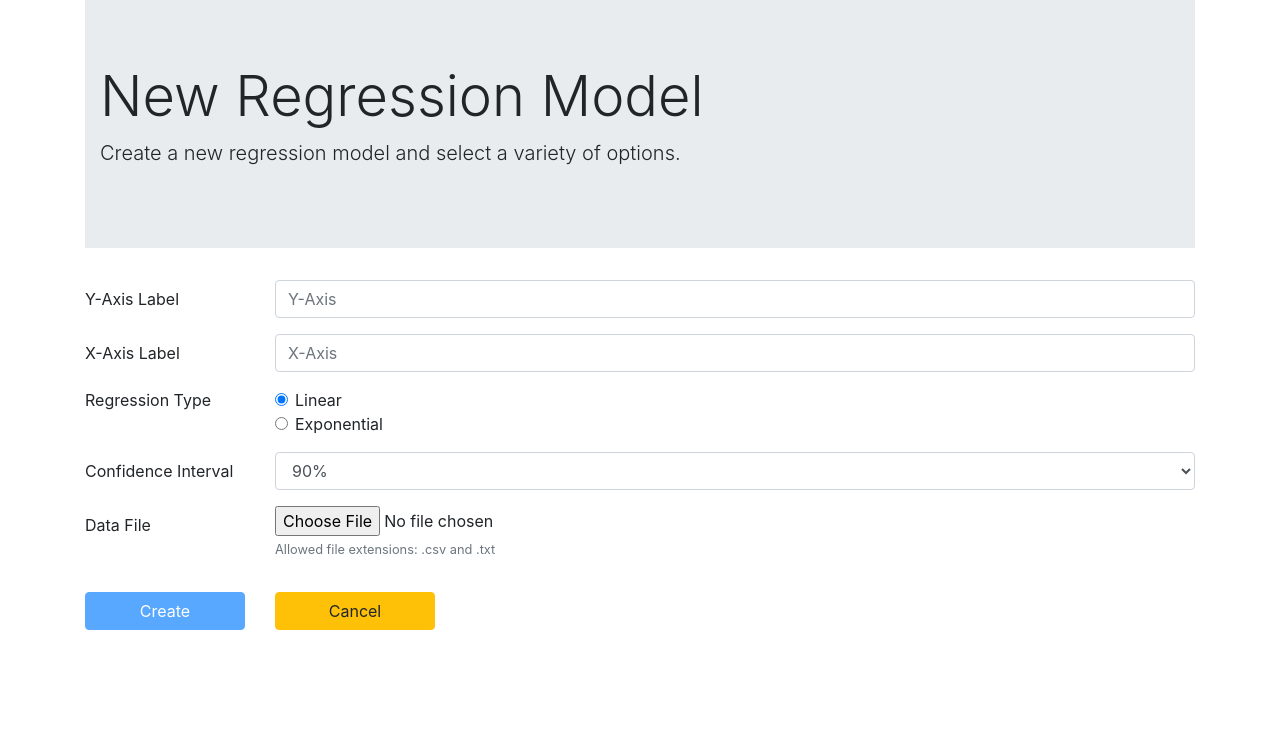
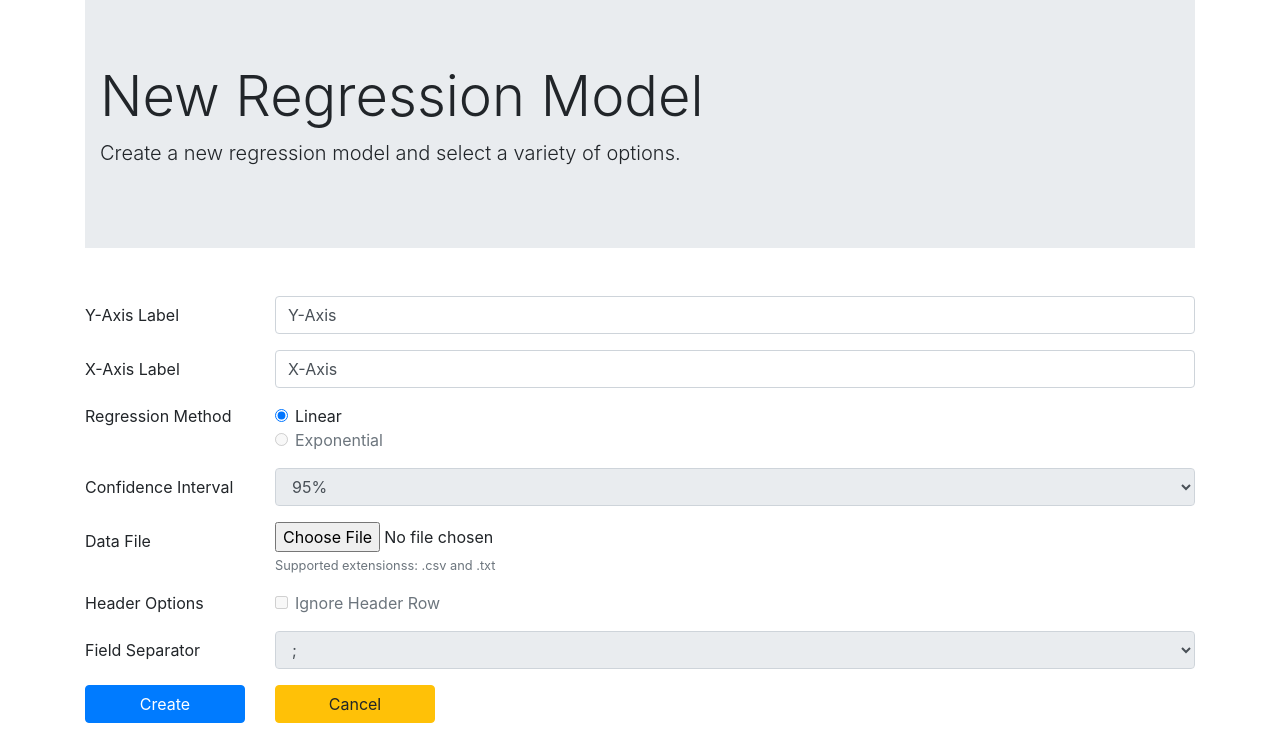
Before and after one commit to mmenschig/Flask-Regression, a Flask app: page /upload in a window 1280 px wide. Shown: the part 105-844 px from the top of the page. Before the commit the page ends 735 px from the top, so only its background shows below. Run offline with Flask 2, Linux system fonts and the light colour scheme; some libraries are stand-ins or nearby versions.

Commit message:
large form update supporting flashed messagea

```diff
--- a/app/templates/upload.html
+++ b/app/templates/upload.html
@@ -13,29 +13,39 @@ New Model
       </div>
   </div>
 
-  <form action="/upload" method="POST">
+  <div class="form-group row" role="alert">
+    {% with messages = get_flashed_messages(with_categories=true) %}
+    {% if messages %}
+      {% for category, message in messages %}
+      <div class="col-sm-12 alert {{ category }}">{{ message }}</div>
+      {% endfor %}
+    {% endif %}
+    {% endwith %}
+  </div>
+
+  <form action="" method="POST" enctype="multipart/form-data">
     <div class="form-group row">
       <label for="yAxisLabel" class="col-sm-2 col-form-label">Y-Axis Label</label>
       <div class="col-sm-10">
-        <input type="text" class="form-control" id="yAxisLabel" placeholder="Y-Axis">
+        <input type="text" class="form-control" name="yAxisLabel" value="Y-Axis">
       </div>
     </div>
     <div class="form-group row">
       <label for="xAxisLabel" class="col-sm-2 col-form-label">X-Axis Label</label>
       <div class="col-sm-10">
-        <input type="text" class="form-control" id="xAxisLabel" placeholder="X-Axis">
+        <input type="text" class="form-control" name="xAxisLabel" value="X-Axis">
       </div>
     </div>
     <fieldset class="form-group">
       <div class="row">
-        <legend class="col-form-label col-sm-2 pt-0">Regression Type</legend>
+        <legend class="col-form-label col-sm-2 pt-0">Regression Method</legend>
         <div class="col-sm-10">
           <div class="form-check">
-            <input class="form-check-input" type="radio" name="modelRadios" id="linearCheck" value="Linear" checked>
+            <input class="form-check-input" type="radio" name="methodRadios" id="linearCheck" value="Linear" checked>
             <label class="form-check-label" for="linearCheck">Linear</label>
           </div>
           <div class="form-check">
-              <input class="form-check-input" type="radio" name="modelRadios" id="exponentialCheck" value="Exponential">
+              <input disabled class="form-check-input" type="radio" name="methodRadios" id="exponentialCheck" value="Exponential">
               <label class="form-check-label" for="exponentialCheck">Exponential</label>
             </div>
         </div>
@@ -44,40 +54,64 @@ New Model
     <div class="form-group row">
       <label for="confidenceInterval" class="col-sm-2 col-form-label">Confidence Interval</label>
       <div class="col-sm-10">
-        <select id="confidenceInterval" class="form-control">
-          <option>85%</option>
-          <option>86%</option>
-          <option>87%</option>
-          <option>88%</option>
-          <option>89%</option>
-          <option selected>90%</option>
-          <option>91%</option>
-          <option>92%</option>
-          <option>93%</option>
-          <option>94%</option>
-          <option>95%</option>
-          <option>96%</option>
-          <option>97%</option>
-          <option>98%</option>
-          <option>99%</option>
+        <select disabled name="confidenceInterval" class="form-control">
+          <option value="85">85%</option>
+          <option value="86">86%</option>
+          <option value="87">87%</option>
+          <option value="88">88%</option>
+          <option value="89">89%</option>
+          <option value="90">90%</option>
+          <option value="91">91%</option>
+          <option value="92">92%</option>
+          <option value="93">93%</option>
+          <option value="94">94%</option>
+          <option selected value="95">95%</option>
+          <option value="96">96%</option>
+          <option value="97">97%</option>
+          <option value="98">98%</option>
+          <option value="99">99%</option>
         </select>
       </div>
     </div>
     <div class="form-group row">
       <label for="inputFile" class="col-sm-2 col-form-label">Data File</label>
       <div class="col-sm-10">
-        <input type="file" class="form-control-file" id="inputFile">
-        <p class="text-muted"><small>Allowed file extensions: .csv and .txt</small></p>
+        <input type="file" class="form-control-file" name="inputFile">
+        <small class="form-text text-muted">Supported extensionss: .csv and .txt</small>
       </div>
     </div>
     <div class="form-group row">
-        <div class="col-sm-2">
-          <button disabled type="submit" class="btn btn-primary btn-block">Create</button>
+        <div class="col-sm-2">Header Options</div>
+        <div class="col-sm-10">
+          <div class="form-check">
+            <input disabled class="form-check-input" type="checkbox" name="ignoreHeaderCheck">
+            <label class="form-check-label" for="ignoreHeaderCheck">
+              Ignore Header Row
+            </label>
+          </div>
         </div>
-        <div class="col-sm-2">
-          <a role="button" class="btn btn-warning btn-block" href="/">Cancel</a>
-        </div>
+    </div>
+    <div class="form-group row">
+      <label for="fieldSeparator" class="col-sm-2 col-form-label">Field Separator</label>
+      <div class="col-sm-10">
+        <select disabled name="fieldSeparator" class="form-control">
+          <option value=";">;</option>
+          <option value=",">,</option>
+          <option value="|">|</option>
+          <option value="\t">tab</option>
+          <option value="^">^</option>
+          <option value=".">.</option>
+        </select>
       </div>
+    </div>
+    <div class="form-group row">
+      <div class="col-sm-2">
+        <button type="submit" class="btn btn-primary btn-block">Create</button>
+      </div>
+      <div class="col-sm-2">
+        <a role="button" class="btn btn-warning btn-block" href="/">Cancel</a>
+      </div>
+    </div>
   </form>
 
 
```
